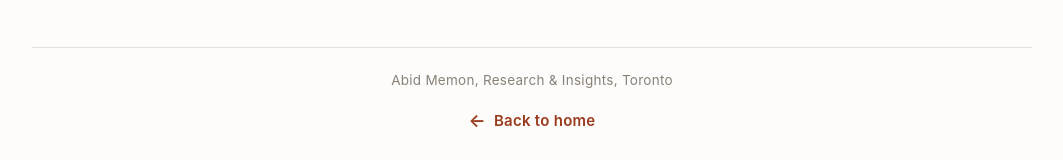
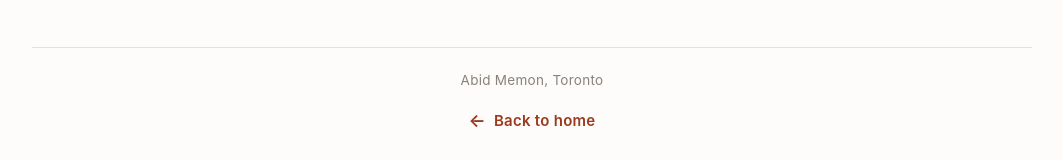
Before and after one commit to abid-memon/abid-memon.github.io, a plain HTML site: page ai-integration-in-martech.html in a window 1280 px wide. Shown: the part 948-1108 px from the top of the page, without its empty margins (108-1171 px from the left). Drawn offline with Linux system fonts and the light colour scheme.

Commit message:
Add files via upload

```diff
--- a/ai-integration-in-martech.html
+++ b/ai-integration-in-martech.html
@@ -512,7 +512,7 @@
       </section>
 
       <footer>
-        <p>Abid Memon, Research &amp; Insights, Toronto</p>
+        <p>Abid Memon, Toronto</p>
         <a class="back-link back-home-link" href="https://abid-memon.github.io/"><span class="arrow" aria-hidden="true">&#8592;</span> Back to home</a>
       </footer>
     </main>
```
